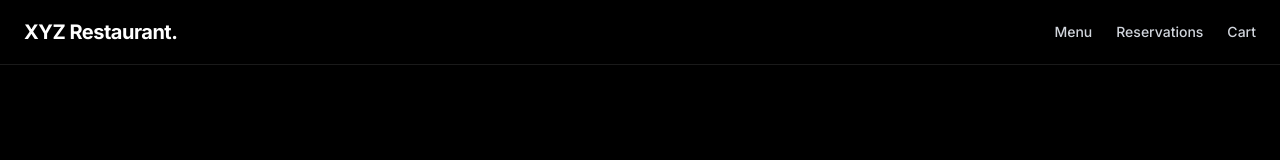
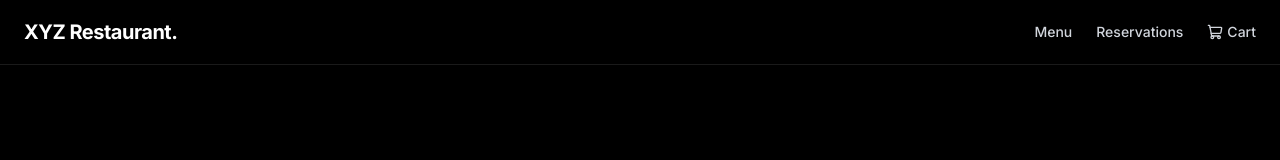
Before and after one commit to allampallysrikar/restaurant-saas, a Next.js app: page /cart in a window 1280 px wide. Shown: the top 160 px of the page. Built offline with nearby package versions, Linux system fonts and the light colour scheme.

Commit message:
Fix React hydration mismatch on Cart page and add visual CartBadge feedback

```diff
--- a/app/cart/page.tsx
+++ b/app/cart/page.tsx
@@ -9,10 +9,17 @@ export default function CartPage() {
   const { items, updateQuantity, removeItem, total, clearCart } = useCartStore();
   const [isCheckingOut, setIsCheckingOut] = useState(false);
   const [paymentSuccess, setPaymentSuccess] = useState(false);
+  const [mounted, setMounted] = useState(false);
+
+  React.useEffect(() => {
+    setMounted(true);
+  }, []);
 
   const cartTotal = total();
   const tax = cartTotal * 0.08; // 8% tax mock
   const finalTotal = cartTotal + tax;
+
+  if (!mounted) return null;
 
   const handleCheckout = () => {
     setIsCheckingOut(true);
--- a/app/layout.tsx
+++ b/app/layout.tsx
@@ -1,6 +1,7 @@
 import type { Metadata } from "next";
 import { Inter } from "next/font/google";
 import "./globals.css";
+import { CartBadge } from "@/components/CartBadge";
 
 const inter = Inter({ subsets: ["latin"] });
 
@@ -21,10 +22,10 @@ export default function RootLayout({
         <nav className="fixed top-0 w-full z-50 bg-black/50 backdrop-blur-md border-b border-white/10">
           <div className="container mx-auto px-6 h-16 flex items-center justify-between">
             <div className="font-bold text-xl tracking-tight">XYZ Restaurant.</div>
-            <div className="space-x-6 text-sm font-medium text-gray-300">
+            <div className="space-x-6 text-sm font-medium text-gray-300 flex items-center">
               <a href="/menu" className="hover:text-white transition">Menu</a>
               <a href="#" className="hover:text-white transition">Reservations</a>
-              <a href="/cart" className="hover:text-white transition">Cart</a>
+              <CartBadge />
             </div>
           </div>
         </nav>
--- /dev/null
+++ b/components/CartBadge.tsx
@@ -0,0 +1,28 @@
+"use client";
+
+import { useCartStore } from "@/features/cart/store";
+import { useEffect, useState } from "react";
+import { ShoppingCart } from "lucide-react";
+
+export function CartBadge() {
+  const items = useCartStore((state) => state.items);
+  const [mounted, setMounted] = useState(false);
+
+  useEffect(() => {
+    setMounted(true);
+  }, []);
+
+  const count = items.reduce((acc, item) => acc + item.quantity, 0);
+
+  return (
+    <a href="/cart" className="relative hover:text-white transition flex items-center">
+      <ShoppingCart className="w-4 h-4 mr-1" />
+      Cart
+      {mounted && count > 0 && (
+        <span className="absolute -top-2 -right-3 bg-white text-black text-xs font-bold rounded-full w-5 h-5 flex items-center justify-center">
+          {count}
+        </span>
+      )}
+    </a>
+  );
+}
```
